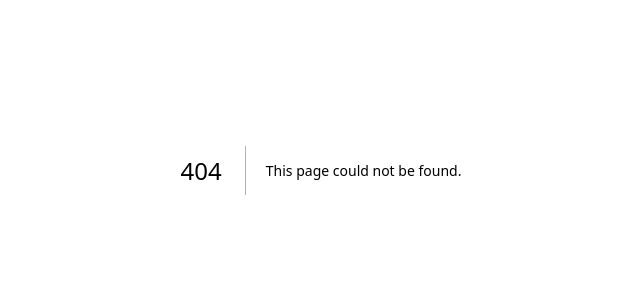
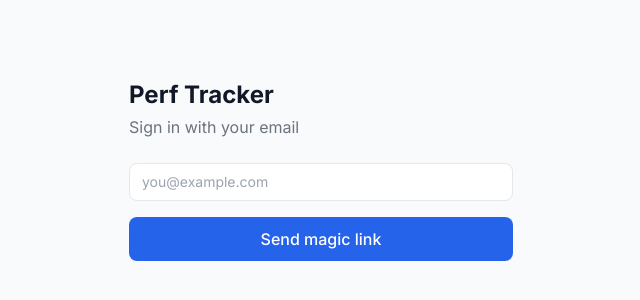
Before and after one commit to jalaj-s/perf-tracker, a Next.js app: page /login in a window 1280 px wide. Before the commit this address had no page. Shown: the part 230-530 px from the top of the page, without its empty margins (319-959 px from the left). Built offline with nearby package versions, Linux system fonts and the light colour scheme.

Commit message:
feat: add auth middleware, magic link login, and auth callback

```diff
--- /dev/null
+++ b/src/app/auth/callback/route.ts
@@ -0,0 +1,14 @@
+import { NextResponse } from "next/server";
+import { createClient } from "@/lib/supabase/server";
+
+export async function GET(request: Request) {
+  const { searchParams, origin } = new URL(request.url);
+  const code = searchParams.get("code");
+
+  if (code) {
+    const supabase = await createClient();
+    await supabase.auth.exchangeCodeForSession(code);
+  }
+
+  return NextResponse.redirect(origin);
+}
--- a/src/app/layout.tsx
+++ b/src/app/layout.tsx
@@ -1,33 +1,22 @@
 import type { Metadata } from "next";
-import localFont from "next/font/local";
+import { Inter } from "next/font/google";
 import "./globals.css";
 
-const geistSans = localFont({
-  src: "./fonts/GeistVF.woff",
-  variable: "--font-geist-sans",
-  weight: "100 900",
-});
-const geistMono = localFont({
-  src: "./fonts/GeistMonoVF.woff",
-  variable: "--font-geist-mono",
-  weight: "100 900",
-});
+const inter = Inter({ subsets: ["latin"] });
 
 export const metadata: Metadata = {
-  title: "Create Next App",
-  description: "Generated by create next app",
+  title: "Perf Tracker",
+  description: "Soccer performance tracker",
 };
 
 export default function RootLayout({
   children,
-}: Readonly<{
+}: {
   children: React.ReactNode;
-}>) {
+}) {
   return (
     <html lang="en">
-      <body
-        className={`${geistSans.variable} ${geistMono.variable} antialiased`}
-      >
+      <body className={`${inter.className} bg-gray-50 dark:bg-gray-950 text-gray-900 dark:text-gray-100`}>
         {children}
       </body>
     </html>
--- /dev/null
+++ b/src/app/login/page.tsx
@@ -0,0 +1,75 @@
+"use client";
+
+import { useState } from "react";
+import { createClient } from "@/lib/supabase/client";
+
+export default function LoginPage() {
+  const [email, setEmail] = useState("");
+  const [sent, setSent] = useState(false);
+  const [error, setError] = useState("");
+  const [loading, setLoading] = useState(false);
+
+  async function handleLogin(e: React.FormEvent) {
+    e.preventDefault();
+    setLoading(true);
+    setError("");
+
+    const supabase = createClient();
+    const { error } = await supabase.auth.signInWithOtp({
+      email,
+      options: {
+        emailRedirectTo: `${window.location.origin}/auth/callback`,
+      },
+    });
+
+    if (error) {
+      setError(error.message);
+    } else {
+      setSent(true);
+    }
+    setLoading(false);
+  }
+
+  if (sent) {
+    return (
+      <div className="min-h-screen flex items-center justify-center bg-gray-50 dark:bg-gray-950">
+        <div className="max-w-sm w-full text-center">
+          <h1 className="text-2xl font-bold mb-2">Check your email</h1>
+          <p className="text-gray-500">
+            We sent a magic link to <strong>{email}</strong>
+          </p>
+        </div>
+      </div>
+    );
+  }
+
+  return (
+    <div className="min-h-screen flex items-center justify-center bg-gray-50 dark:bg-gray-950">
+      <div className="max-w-sm w-full">
+        <h1 className="text-2xl font-bold mb-1">Perf Tracker</h1>
+        <p className="text-gray-500 mb-6">Sign in with your email</p>
+
+        <form onSubmit={handleLogin} className="space-y-4">
+          <input
+            type="email"
+            value={email}
+            onChange={(e) => setEmail(e.target.value)}
+            placeholder="you@example.com"
+            required
+            className="w-full border border-gray-200 rounded-lg px-3 py-2 text-sm
+                       dark:bg-gray-900 dark:border-gray-700"
+          />
+          {error && <p className="text-red-500 text-sm">{error}</p>}
+          <button
+            type="submit"
+            disabled={loading}
+            className="w-full bg-blue-600 text-white py-2.5 rounded-lg font-medium
+                       hover:bg-blue-700 transition disabled:opacity-50"
+          >
+            {loading ? "Sending..." : "Send magic link"}
+          </button>
+        </form>
+      </div>
+    </div>
+  );
+}
```
Also changed, not shown: src/middleware.ts (added, +12 -0 lines).
